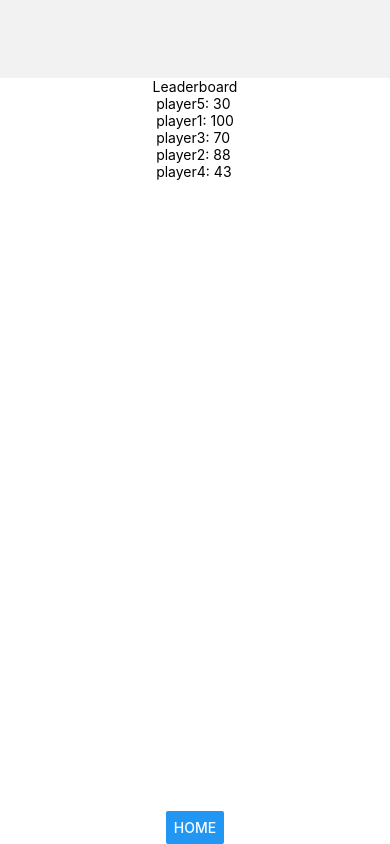
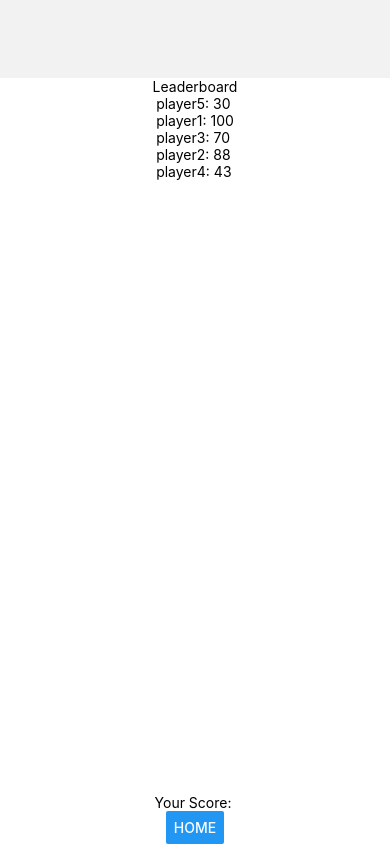
Before and after one commit to cs262-TheBTeam/Client, a React Native app: screen /home in a window 390 px wide. Both pictures are taken after a click on the button "GO TO LEADERBOARD". Built offline with nearby package versions, Linux system fonts and the light colour scheme.

Commit message:
Linked the quiz score to the leaderboard

```diff
--- a/screens/home.jsx
+++ b/screens/home.jsx
@@ -14,7 +14,7 @@ export default function HomeScreen({ navigation }) {
       />
       <Button
         title="Go to leaderboard"
-        onPress={() => navigation.navigate('leaderboard')}
+        onPress={() => navigation.navigate('leaderboard', { playerScore: undefined })}
       />
     </View>
   );
--- a/screens/leaderboard.jsx
+++ b/screens/leaderboard.jsx
@@ -31,7 +31,9 @@ const Item = ({ name, score }) => (
     </View>
 );
 
-export default function LeaderboardScreen({ navigation }) {
+export default function LeaderboardScreen({ route, navigation }) {
+
+    const { playerScore } = route.params
 
     const renderItem = ({ item }) => (
         <Item name={item.name} score={item.score} />
@@ -43,6 +45,7 @@ export default function LeaderboardScreen({ navigation }) {
             <FlatList
                 data={data.sort((a, b) => a.score < b.score)}
                 renderItem={renderItem} />
+            <Text>Your Score: {playerScore}</Text>
             <Button
                 title="Home"
                 onPress={() => navigation.navigate('home')}
--- a/screens/results3.jsx
+++ b/screens/results3.jsx
@@ -38,7 +38,7 @@ export default function ResultsScreen1({ route, navigation }) {
             <StatusBar style="auto" />
             <Button
                 title="Next"
-                onPress={() => navigation.navigate('home')}
+                onPress={() => navigation.navigate('leaderboard', { playerScore: newScore })}
             />
         </View>
     );
```
